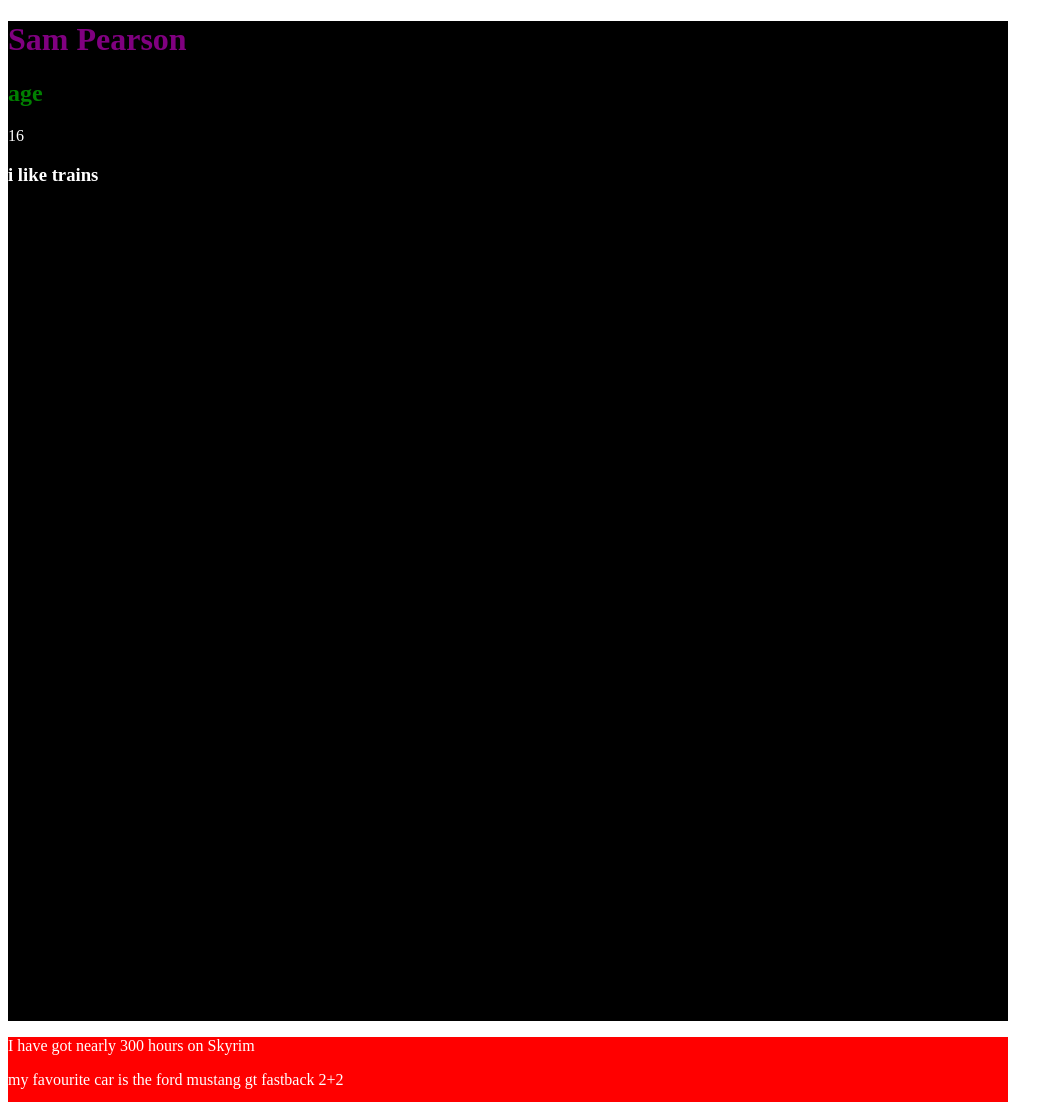
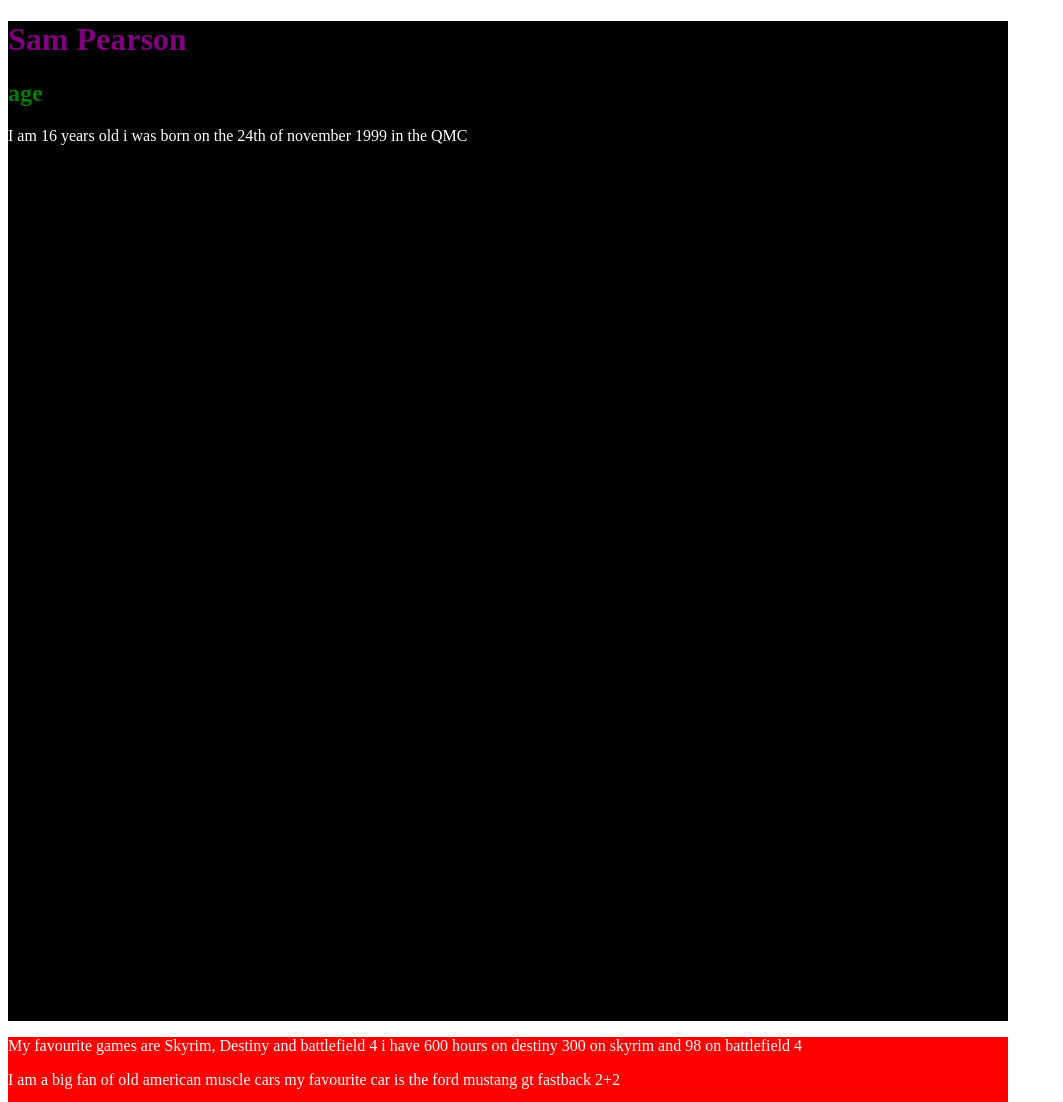
Before and after one commit to TheVengfulone1999/about-me-samuel, a plain HTML site: page index.html in a window 1280 px wide. Shown: the top 1102 px of the page, without its empty margins (0-1063 px from the left). Drawn offline with Linux system fonts and the light colour scheme.

Commit message:
2nd commit

```diff
--- a/index.html
+++ b/index.html
@@ -13,9 +13,9 @@
 
 	<h1>Sam Pearson</h1>
 <h2>age</h2>
-<p>16</p>
-<h3>i like trains</h3> </div>
+<p>I am 16 years old i was born on the 24th of november 1999 in the QMC</p>
+<h3></h3> </div>
 
-<div class="two"><p> I have got nearly 300 hours on Skyrim</p>
-	<p> my favourite car is the ford mustang gt fastback 2+2 </p>
+<div class="two"><p> My favourite games are Skyrim, Destiny and battlefield 4 i have 600 hours on destiny 300 on skyrim and 98 on battlefield 4</p>
+	<p> I am a big fan of old american muscle cars my favourite car is the ford mustang gt fastback 2+2 </p>
 	<img src="http://www.dreamgarage.com/image/resource/794.jpg"></div>
```
